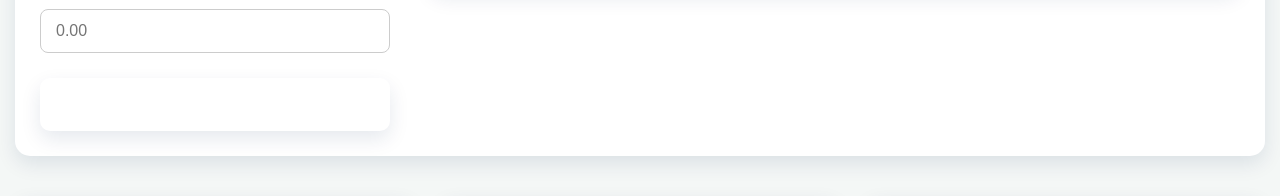
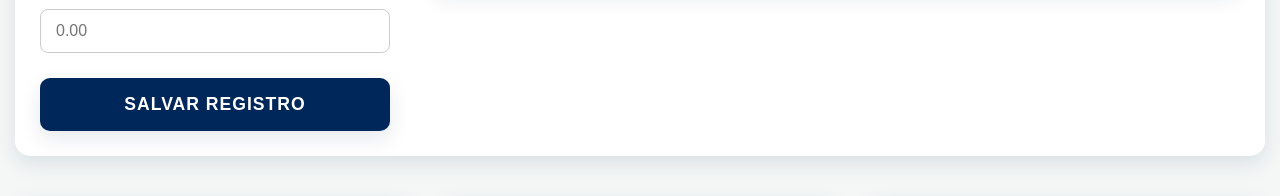
Before and after one commit to barbearialbipi/app-registro, a Django app: template core/templates/index.html in a window 1280 px wide. Shown: the part 934-1130 px from the top of the page. Run offline with Django 5.2, Linux system fonts and the light colour scheme; the template is opened without the code that fills it, so the values that code supplies are empty.

Commit message:
Update index.html

```diff
--- a/core/templates/index.html
+++ b/core/templates/index.html
@@ -274,7 +274,7 @@
         transition: transform 0.1s;
     }
     .btn-save:active { transform: scale(0.98); }
-    .btn-blue { background-color: var(--brand-gradient); }
+    .btn-blue { background-color: #00275a !important; color: white; }
     .btn-orange { background-color: var(--brand-gold); }
     .btn-red { background-color: #e74c3c; }
 
```
